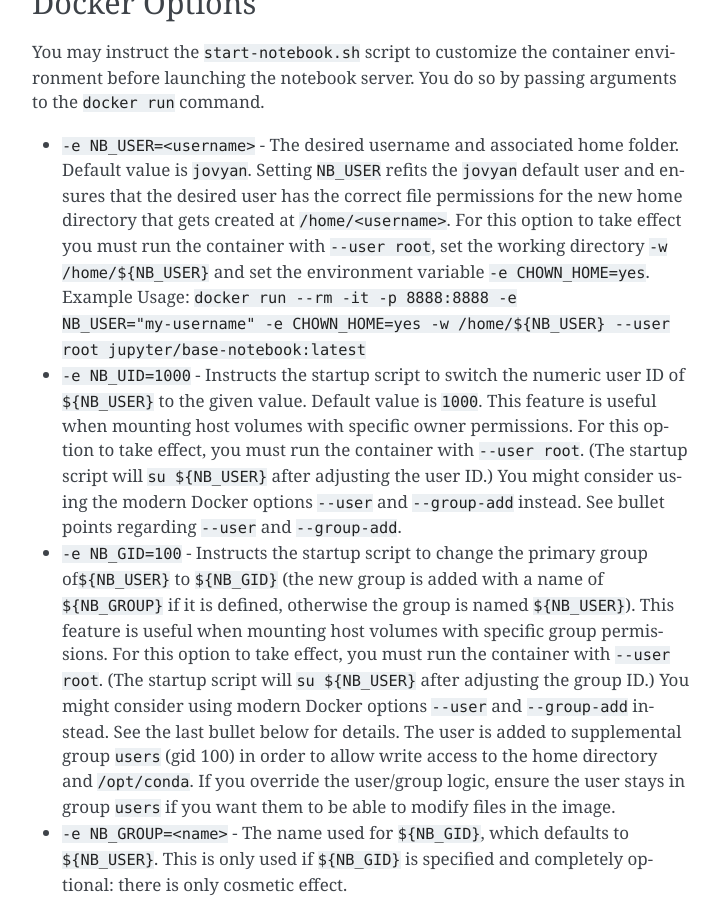
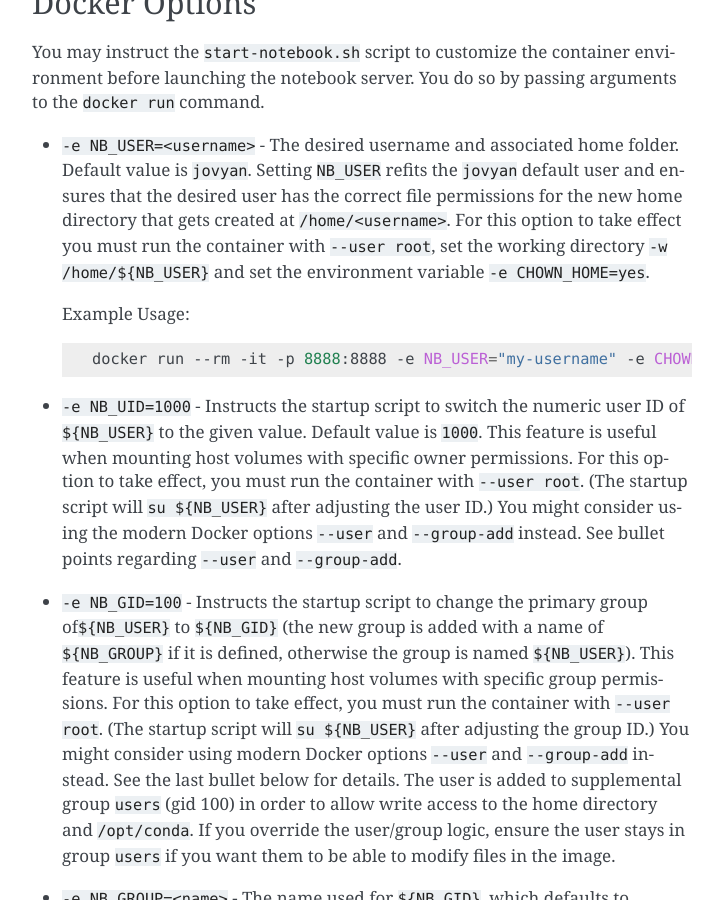
Before and after one commit to jupyter/docker-stacks, a Sphinx documentation site: the page built from docs/using/common.md, in a window 1280 px wide and 900 px high, scrolled down 745 px. Shown: the whole window, without its empty margins (388-1111 px from the left). Built offline with Sphinx 7.4.7, drawn with Linux system fonts in a browser that asks for light colours.

Commit message:
fixing formatting

````diff
--- a/docs/using/common.md
+++ b/docs/using/common.md
@@ -30,8 +30,12 @@
   default user and ensures that the desired user has the correct file permissions for the new home directory that gets created at
   `/home/<username>`. For this option to take effect you must run the container with `--user root`, set the working directory `-w /home/${NB_USER}`
   and set the environment variable `-e CHOWN_HOME=yes`.
+
   Example Usage:
-  `docker run --rm -it -p 8888:8888 -e NB_USER="my-username" -e CHOWN_HOME=yes -w /home/${NB_USER} --user root jupyter/base-notebook:latest`
+
+  ```bash
+  docker run --rm -it -p 8888:8888 -e NB_USER="my-username" -e CHOWN_HOME=yes -w /home/${NB_USER} --user root jupyter/base-notebook:latest
+  ```
 
 - `-e NB_UID=1000` - Instructs the startup script to switch the numeric user ID of `${NB_USER}` to the given value. Default value is `1000`.
   This feature is useful when mounting host volumes with specific owner permissions. For this option to take effect, you must run the container
````
